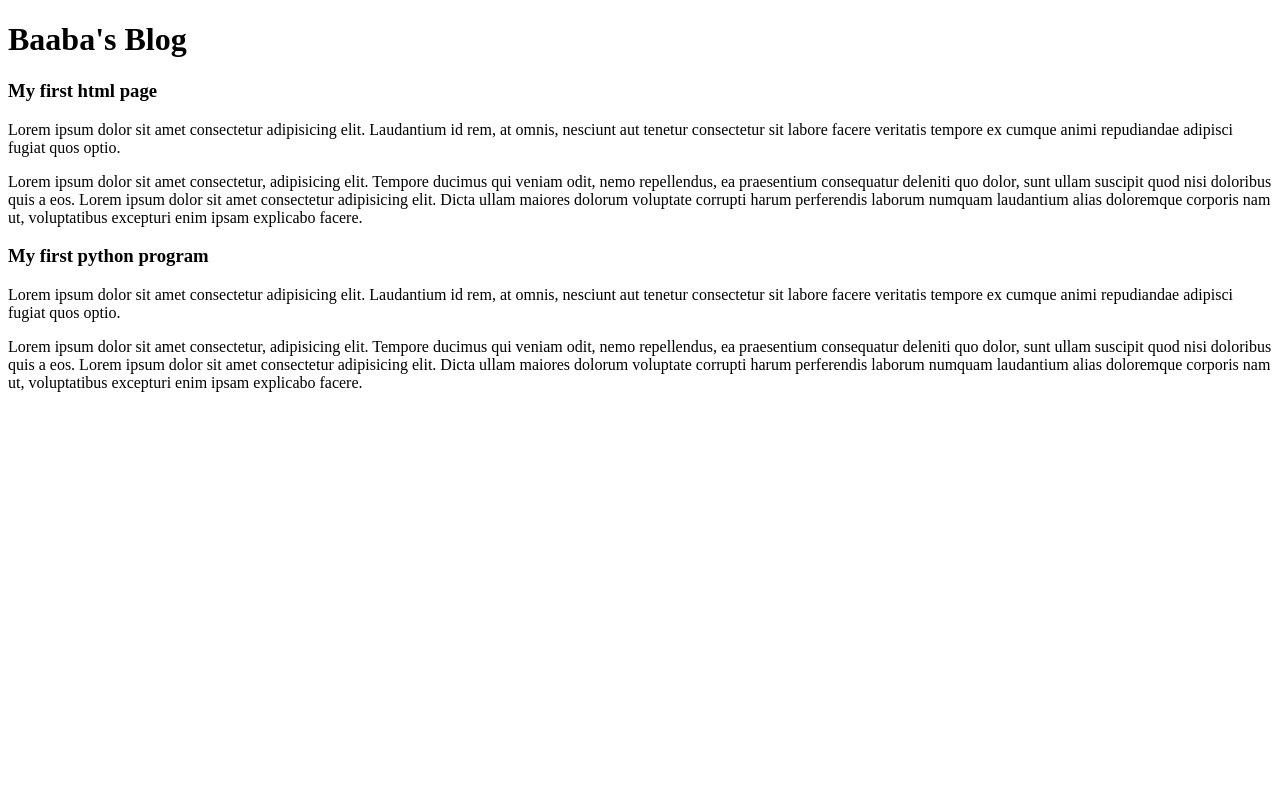
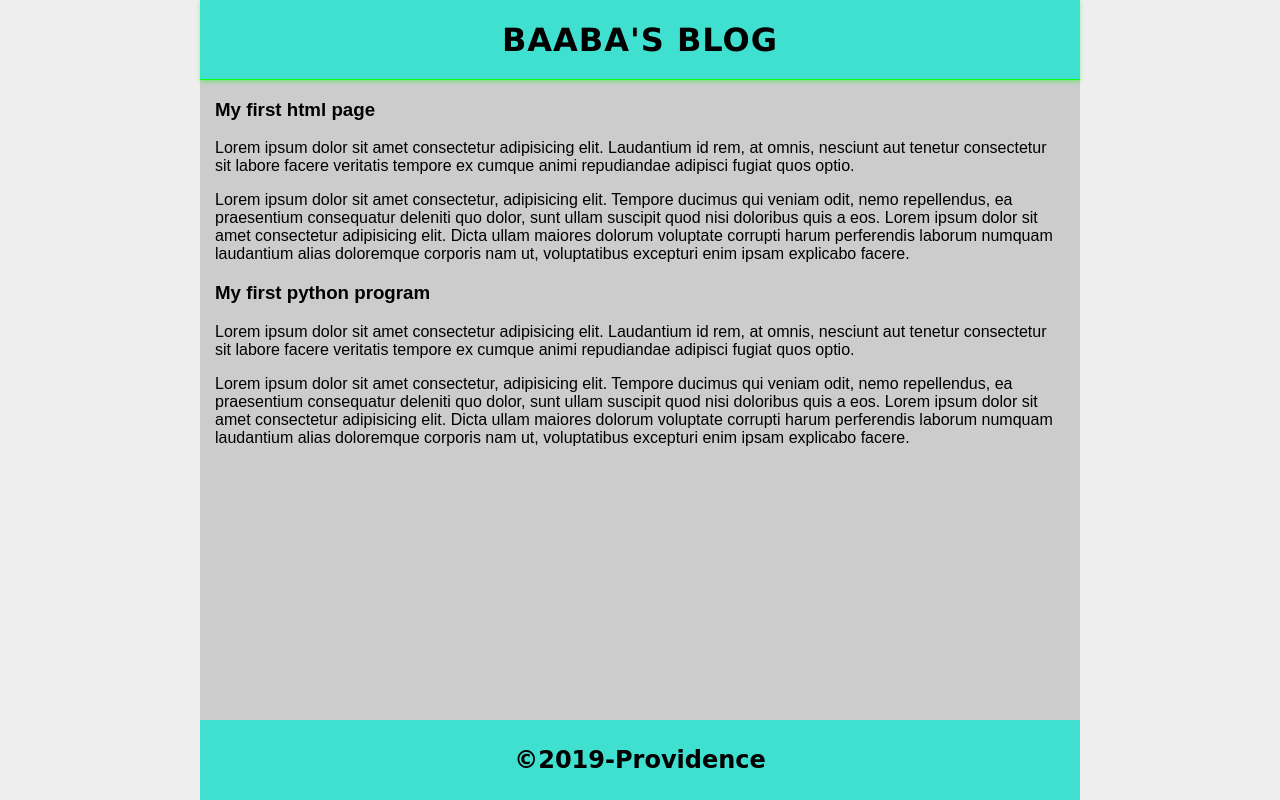
Before and after one commit to Providence-Design/Providence-Design.github.io, a plain HTML site: page index.html in a window 1280 px wide. Drawn offline with Linux system fonts and the light colour scheme.

Commit message:
basic styling with css

```diff
--- /dev/null
+++ b/assets/css/main.css
@@ -0,0 +1,38 @@
+html,body{
+    margin:0;
+    padding:0;
+    font-family: sans-serif;
+}
+
+body{
+    display: grid;
+    background-color: #eeeeee;
+    padding: 0 200px;
+    grid-template-rows:80px auto  80px;
+    min-height: 100vh;
+}
+
+header ,footer{
+    background-color: turquoise;
+}
+header{
+    text-align: center;
+    font-family:Verdana, Geneva, Tahoma, sans-serif;
+    text-transform: uppercase;
+    letter-spacing: 1px;
+    box-shadow: 0 2px 4px rgba(10,255,10,0.4);
+    border-bottom: solid 1px rgb(10,255,10);
+    z-index:9999;
+}
+footer{
+    font-size: 1.5rem;
+    font-weight: bold;
+    font-family: cursive;
+    display: flex;
+    justify-content: center;
+    align-items: center;
+}
+main{
+    padding:0 15px;
+    background-color:#ccc;
+}
--- a/index.html
+++ b/index.html
@@ -5,24 +5,33 @@
         <meta charset="UTF-8">
         <meta name="viewport" content="width=device-width, initial-scale=1.0">
         <meta http-equiv="X-UA-Compatible" content="ie=edge">
-        <title>Document</title>
+        <title>Baaba's Blogt</title>
+        <link rel="stylesheet" href="assets/css/main.css">
     </head>
 
     <body>
+        <header>
             <h1>Baaba's Blog</h1>
+        </header>
+
+        <main>
             <article>
                 <h3>My first html page</h3>
                 <p>
                     Lorem ipsum dolor sit amet consectetur adipisicing elit. Laudantium id rem, at omnis, nesciunt aut
-                tenetur consectetur sit labore facere veritatis tempore ex cumque animi repudiandae adipisci fugiat quos
+                    tenetur consectetur sit labore facere veritatis tempore ex cumque animi repudiandae adipisci fugiat
+                    quos
                     optio.
 
                 </p>
                 <p>Lorem ipsum dolor sit amet consectetur, adipisicing elit. Tempore ducimus qui veniam odit, nemo
-                repellendus, ea praesentium consequatur deleniti quo dolor, sunt ullam suscipit quod nisi doloribus quis
+                    repellendus, ea praesentium consequatur deleniti quo dolor, sunt ullam suscipit quod nisi doloribus
+                    quis
                     a eos.
-                Lorem ipsum dolor sit amet consectetur adipisicing elit. Dicta ullam maiores dolorum voluptate corrupti
-                harum perferendis laborum numquam laudantium alias doloremque corporis nam ut, voluptatibus excepturi
+                    Lorem ipsum dolor sit amet consectetur adipisicing elit. Dicta ullam maiores dolorum voluptate
+                    corrupti
+                    harum perferendis laborum numquam laudantium alias doloremque corporis nam ut, voluptatibus
+                    excepturi
                     enim ipsam explicabo facere.
                 </p>
             </article>
@@ -30,18 +39,26 @@
                 <h3>My first python program</h3>
                 <p>
                     Lorem ipsum dolor sit amet consectetur adipisicing elit. Laudantium id rem, at omnis, nesciunt aut
-                tenetur consectetur sit labore facere veritatis tempore ex cumque animi repudiandae adipisci fugiat quos
+                    tenetur consectetur sit labore facere veritatis tempore ex cumque animi repudiandae adipisci fugiat
+                    quos
                     optio.
 
                 </p>
                 <p>Lorem ipsum dolor sit amet consectetur, adipisicing elit. Tempore ducimus qui veniam odit, nemo
-                repellendus, ea praesentium consequatur deleniti quo dolor, sunt ullam suscipit quod nisi doloribus quis
+                    repellendus, ea praesentium consequatur deleniti quo dolor, sunt ullam suscipit quod nisi doloribus
+                    quis
                     a eos.
-                Lorem ipsum dolor sit amet consectetur adipisicing elit. Dicta ullam maiores dolorum voluptate corrupti
-                harum perferendis laborum numquam laudantium alias doloremque corporis nam ut, voluptatibus excepturi
+                    Lorem ipsum dolor sit amet consectetur adipisicing elit. Dicta ullam maiores dolorum voluptate
+                    corrupti
+                    harum perferendis laborum numquam laudantium alias doloremque corporis nam ut, voluptatibus
+                    excepturi
                     enim ipsam explicabo facere.
                 </p>
             </article>
+        </main>
     </body>
+    <footer>
+        <span>&copy;2019-Providence</span>
+    </footer>
 
 </html>
```
Lines whose indentation alone changed are shown as unchanged.
